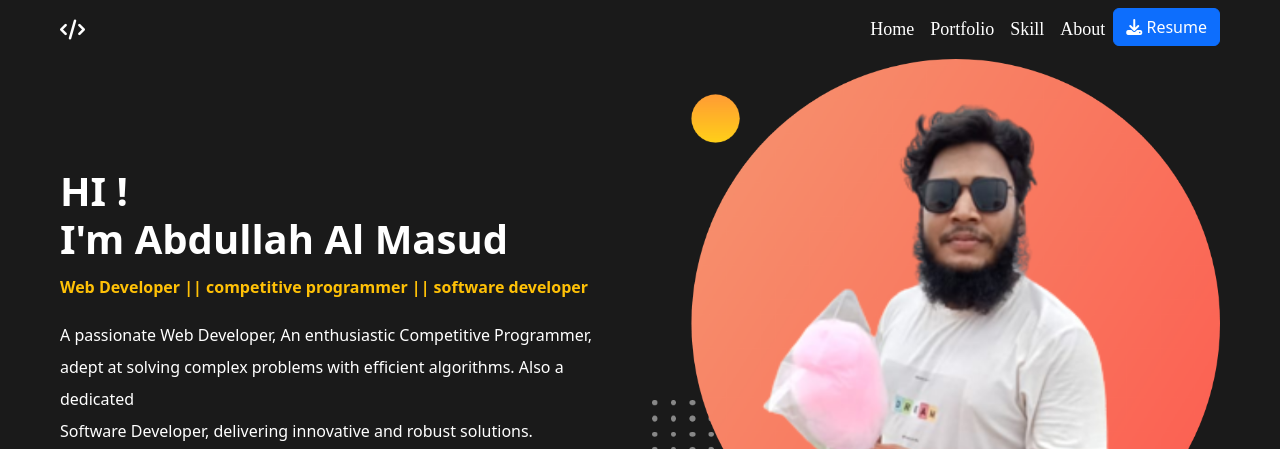
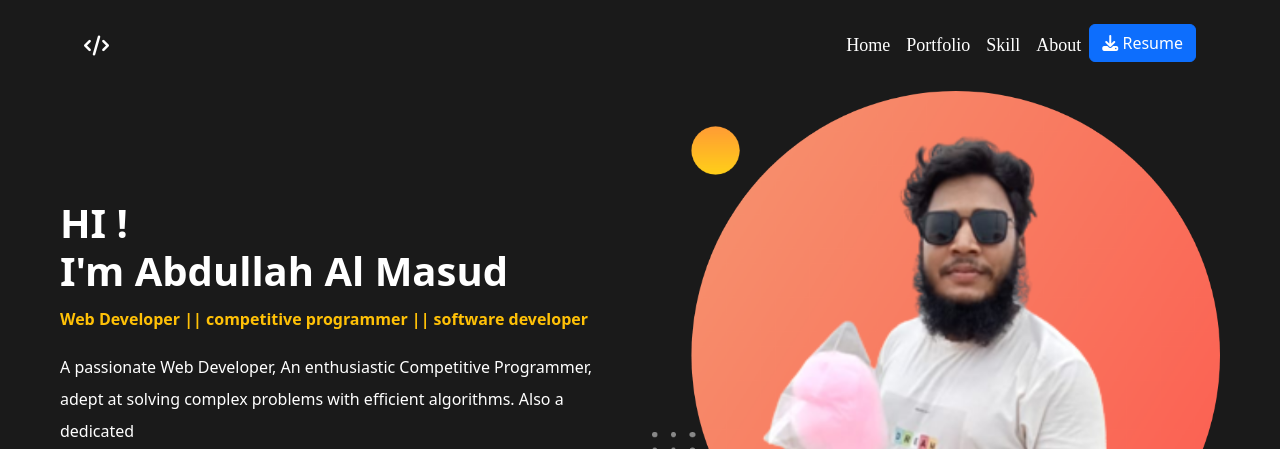
Before and after one commit to mdmasudrana271/frontend-portfolio, a plain HTML site: page index.html in a window 1280 px wide. Shown: the top 449 px of the page. Drawn offline with nearby package versions, Linux system fonts and the light colour scheme.

Commit message:
add padding on navbar

```diff
--- a/index.html
+++ b/index.html
@@ -26,7 +26,7 @@
   <body class="px-5">
     <header>
       <!-- navbar start here -->
-      <nav class="navbar navbar-expand-lg">
+      <nav class="navbar navbar-expand-lg p-4">
         <div class="container-fluid">
           <!-- Logo -->
           <a class="navbar-brand text-white" href="#">
```
